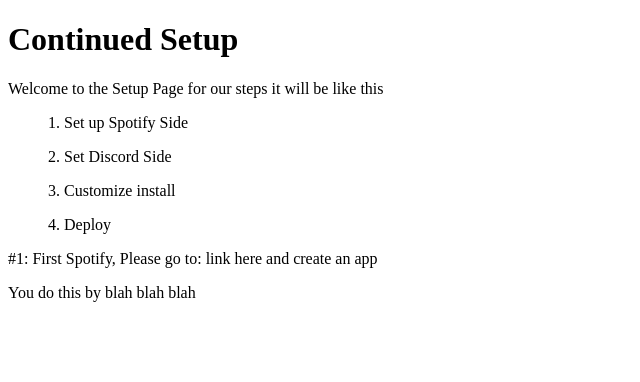
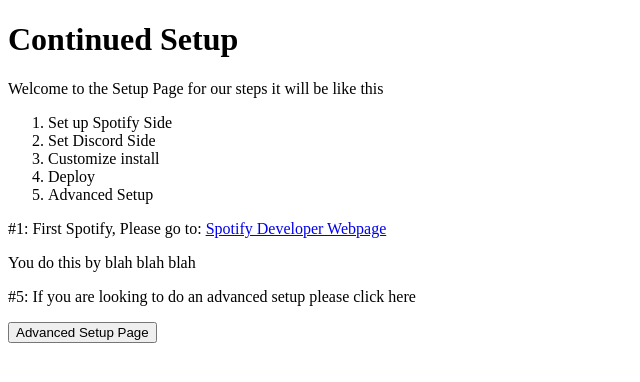
Before and after one commit to wildxmxtt/spotbot2, a Flask app: template templates/setup.html in a window 1280 px wide. Shown: the top 382 px of the page, without its empty margins (0-640 px from the left). Run offline with Flask 2, Linux system fonts and the light colour scheme; the template is opened without the code that fills it, so the values that code supplies are empty.

Commit message:
Adding More pages
Adding more pages to separate the normie setup and the advanced cool guy setup

```diff
--- a/app.py
+++ b/app.py
@@ -18,7 +18,13 @@
     playlist_link = data['playlist_link']
 
 @app.route('/')
-def login():
+def index():
+    num_songs = '(if you are reading this, it means you have to click the "Link Spotify" Button)'
+    timestamp = ''
+    return render_template('index.html', num_songs=num_songs, timestamp=timestamp)
+
+@app.route('/link_spotify')
+def link_spotify():
     sp_oauth = create_spotify_oauth()
     auth_url = sp_oauth.get_authorize_url()
     return redirect(auth_url)
@@ -39,7 +45,7 @@
         token_info = get_token()
     except:
         print("user not logged in")
-        return redirect(url_for('login', _external=False))
+        return redirect(url_for('index'))
 
     sp = spotipy.Spotify(auth=token_info['access_token'])
 
@@ -64,7 +70,7 @@
 
     open('uri.txt', 'w+').close()
     print("uri.txt has been reset")
-
+    spotifyRQ1 = spotifyRQ1 + " SUCCESS Spotify has been linked!"
     return render_template('index.html', num_songs=spotifyRQ1, timestamp=timestamp)
 
 @app.route('/close_app', methods=['POST'])
@@ -75,6 +81,10 @@
 @app.route('/continue_setup', methods=['POST'])
 def continue_setup():
     return render_template('setup.html')
+
+@app.route('/advanced_setup')
+def advanced_setup():
+    return render_template('advanced_setup.html')
 
 def shutdown_server():
     func = request.environ.get('werkzeug.server.shutdown')
--- a/templates/setup.html
+++ b/templates/setup.html
@@ -2,19 +2,23 @@
 <html lang="en">
 <head>
     <meta charset="UTF-8">
-    <title>Spotify Playolst Info</title>
+    <title>Spotify Playlist Info</title>
 </head>
 <body>
     <h1>Continued Setup</h1>
     <p>Welcome to the Setup Page for our steps it will be like this</p>
-    <p></p>
-    <ol>1. Set up Spotify Side</ol>
-    <ol>2. Set Discord Side</ol>
-    <ol>3. Customize install</ol>
-    <ol>4. Deploy</ol>
-    <p>#1: First Spotify, Please go to: link here and create an app</p>
-    <p></p>
+    <ol>
+        <li>Set up Spotify Side</li>
+        <li>Set Discord Side</li>
+        <li>Customize install</li>
+        <li>Deploy</li>
+        <li>Advanced Setup</li>
+    </ol>
+    <p>#1: First Spotify, Please go to: <a href="https://developer.spotify.com/">Spotify Developer Webpage</a></p>
     <p>You do this by blah blah blah</p>
-
+    <p>#5: If you are looking to do an advanced setup please click here</p>
+    <form action="{{ url_for('advanced_setup') }}" method="get">
+        <button type="submit">Advanced Setup Page</button>
+    </form>
 </body>
 </html>
```
Also changed, not shown: templates/advanced_setup.html (added, +15 -0 lines), templates/index.html (+9 -4 lines).
